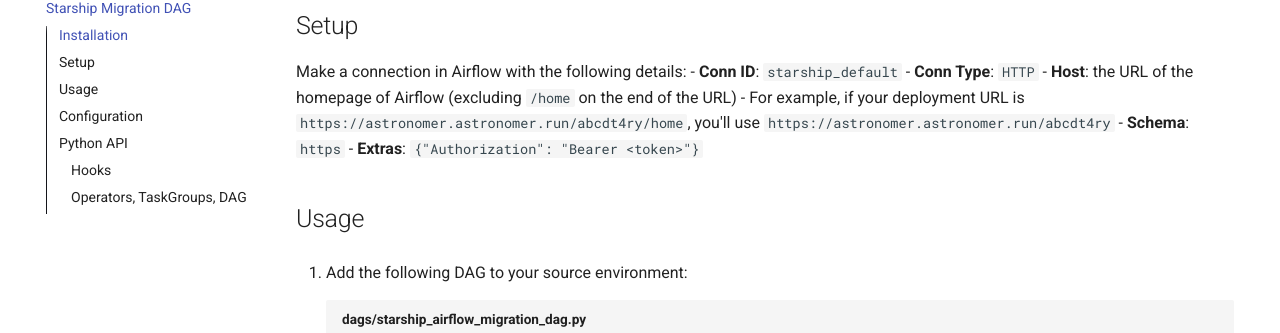
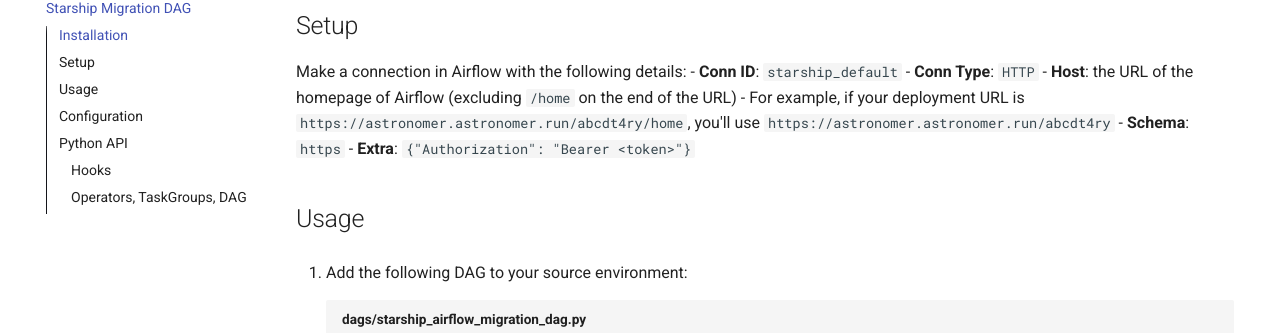
Before and after one commit to astronomer/starship, an MkDocs documentation site: the page built from docs/operator.md, in a window 1280 px wide and 900 px high, scrolled down 548 px. Shown: the part 121-454 px from the top of the window. Built offline with MkDocs 1.6.1 and Material for MkDocs 9.7.7, drawn with Linux system fonts in a browser that asks for light colours; comment, search, counter and statistics services are not loaded.

Commit message:
Update operator.md (#140)
* Update operator.md

The underlying field is `connection.extra`. "Extras" here can cause users to create a connection that can't be built.

Similar problem exists in [OSS docs](https://github.com/apache/airflow/pull/53942), including specifically for the http conn type.

* Update __init__.py

```diff
--- a/astronomer_starship/__init__.py
+++ b/astronomer_starship/__init__.py
@@ -1,4 +1,4 @@
-__version__ = "2.5.0"
+__version__ = "2.5.1"
 
 
 def get_provider_info():
--- a/docs/operator.md
+++ b/docs/operator.md
@@ -25,7 +25,7 @@
 - **Host**: the URL of the homepage of Airflow (excluding `/home` on the end of the URL)
   - For example, if your deployment URL is `https://astronomer.astronomer.run/abcdt4ry/home`, you'll use `https://astronomer.astronomer.run/abcdt4ry`
 - **Schema**: `https`
-- **Extras**: `{"Authorization": "Bearer <token>"}`
+- **Extra**: `{"Authorization": "Bearer <token>"}`
 
 ## Usage
 1. Add the following DAG to your source environment:
```
